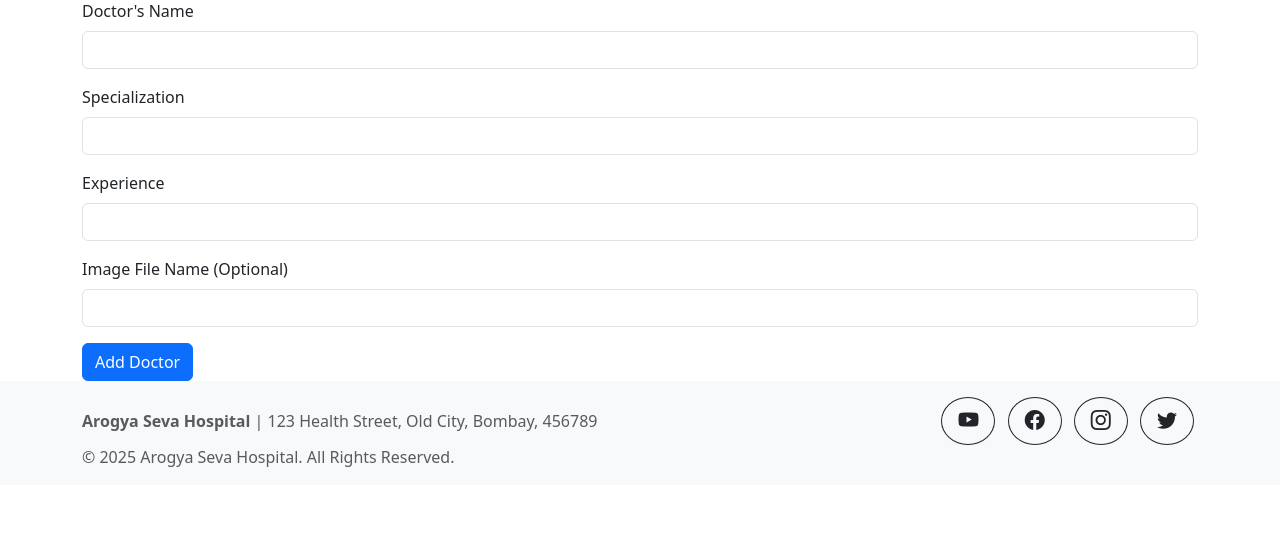
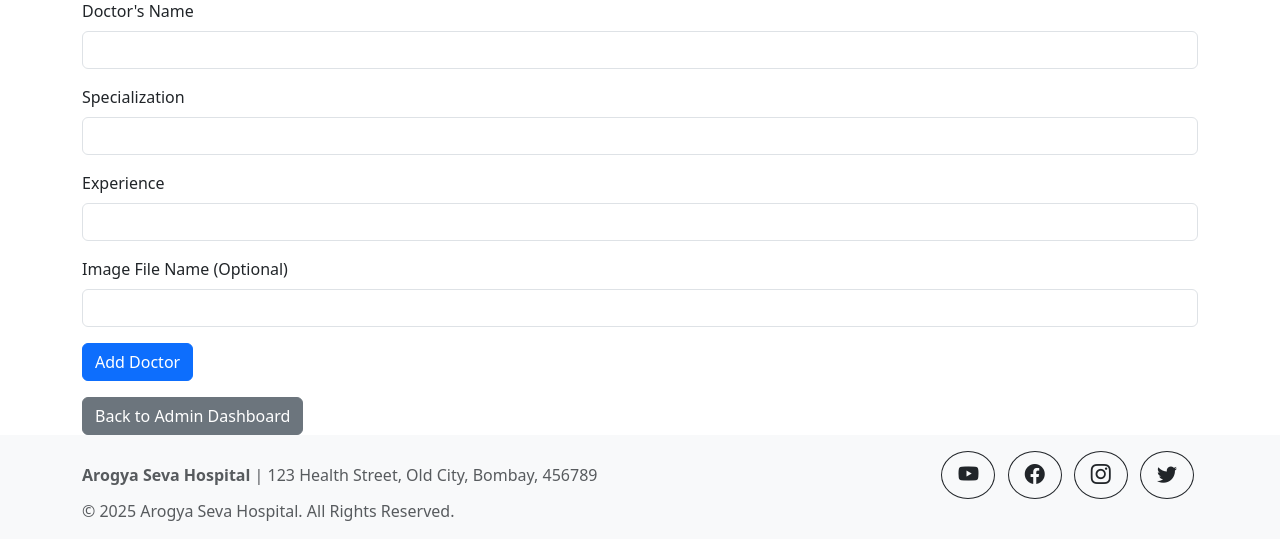
Before and after one commit to srishticampus/Arogya-Seva, a Flask app: page /admin/add_doctor in a window 1280 px wide. Shown: the part 175-735 px from the top of the page. Run offline with Flask 3, Linux system fonts and the light colour scheme; the visitor is signed in with stand-in values (Sample User, id 1).

Commit message:
Added Admin Dashboard button.

```diff
--- a/templates/add_doctor.html
+++ b/templates/add_doctor.html
@@ -21,7 +21,7 @@
         </div>
         <button type="submit" class="btn btn-primary">Add Doctor</button>
     </form>
-
+    <a href="{{ url_for('admin_dashboard') }}" class="btn btn-secondary mt-3">Back to Admin Dashboard</a>
 
 </div>
 
--- a/templates/add_slots.html
+++ b/templates/add_slots.html
@@ -67,6 +67,9 @@
                     {% else %}
                         <p class="text-center text-muted">No slots available. Please add some slots.</p>
                     {% endif %}
+
+                    <a href="{{ url_for('admin_dashboard') }}" class="btn btn-secondary mt-3 w-100">Back to Admin Dashboard</a>
+
                 </div>
             </div>
         </div>
--- a/templates/add_specialization.html
+++ b/templates/add_specialization.html
@@ -12,5 +12,6 @@
         </div>
         <button type="submit" class="btn btn-primary">Add Specialization</button>
     </form>
+    <a href="{{ url_for('admin_dashboard') }}" class="btn btn-secondary mt-3">Back to Admin Dashboard</a>
 </div>
 {% include 'footer.html' %}
```
Also changed, not shown: instance/db.sqlite3.
